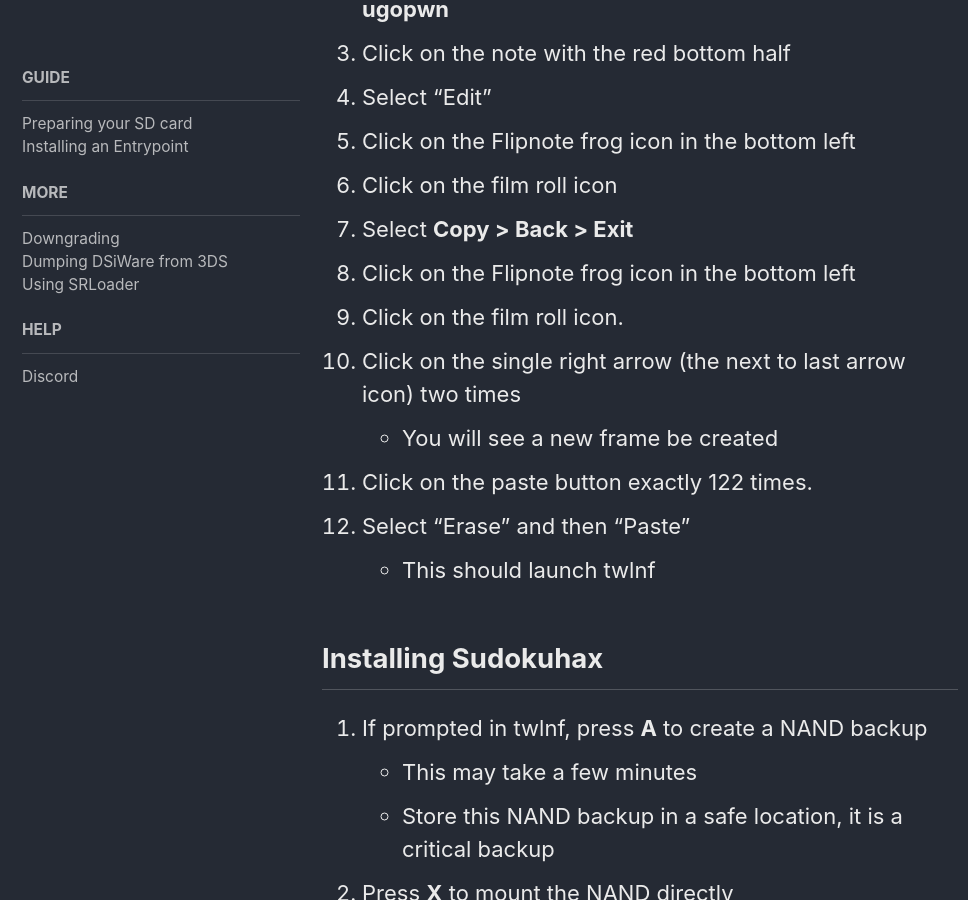
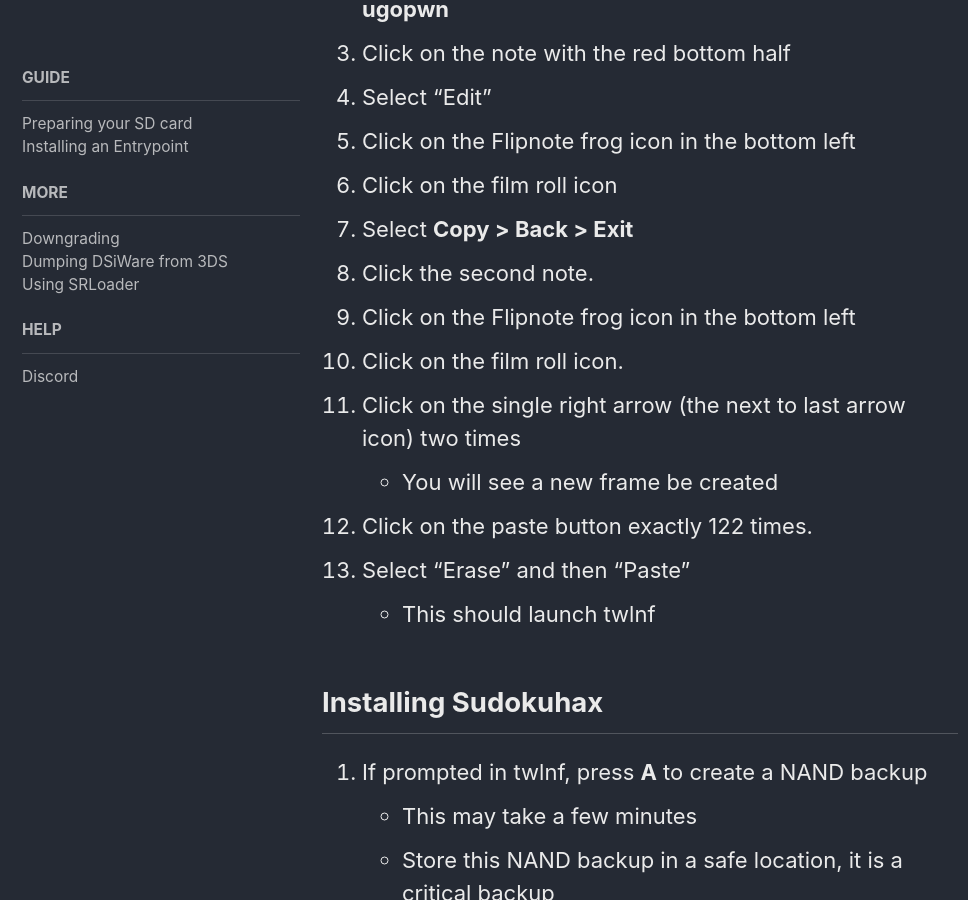
Before and after one commit to emiyl/dsi.cfw.guide-archive, a Jekyll site: the page built from guide/installing-sudokuhax.md, in a window 1280 px wide and 900 px high, scrolled down 1532 px. Shown: the whole window, without its empty margins (0-968 px from the left). Built offline with Jekyll 4.4.1, drawn with Linux system fonts in a browser that asks for light colours; nearby versions of some CDN libraries.

Commit message:
Add missing step to installing-sudokuhax

```diff
--- a/guide/installing-sudokuhax.md
+++ b/guide/installing-sudokuhax.md
@@ -33,12 +33,13 @@
 5. Click on the Flipnote frog icon in the bottom left
 6. Click on the film roll icon
 7. Select **Copy > Back > Exit**
-8. Click on the Flipnote frog icon in the bottom left
-8. Click on the film roll icon.
-9. Click on the single right arrow (the next to last arrow icon) two times
+8. Click the second note.
+9. Click on the Flipnote frog icon in the bottom left
+10. Click on the film roll icon.
+11. Click on the single right arrow (the next to last arrow icon) two times
   - You will see a new frame be created
-10. Click on the paste button exactly 122 times.
-11. Select "Erase" and then "Paste"
+12. Click on the paste button exactly 122 times.
+13. Select "Erase" and then "Paste"
   - This should launch twlnf
 
 ## Installing Sudokuhax
```
